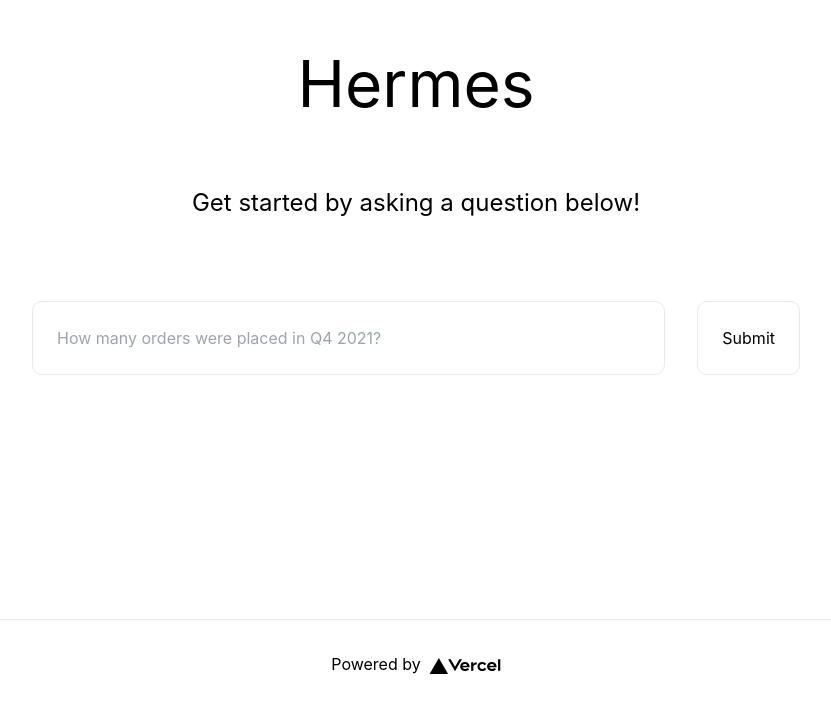
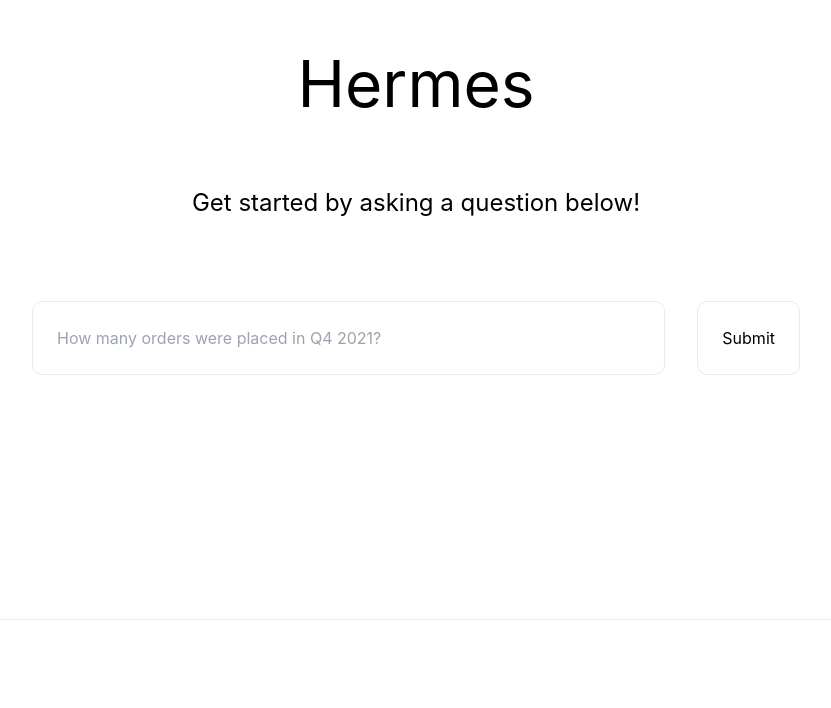
Before and after one commit to mjirv/hermes, a Next.js app: page / in a window 1280 px wide. Shown: the part 181-889 px from the top of the page, without its empty margins (224-1055 px from the left). After the commit the page ends 865 px from the top, so only its background shows below. Built offline with nearby package versions, Linux system fonts and the light colour scheme.

Commit message:
minor fixes

```diff
--- a/pages/index.tsx
+++ b/pages/index.tsx
@@ -42,7 +42,7 @@ const Home: NextPage = () => {
             </div>
           )}
           {errors ? (
-            `Error: ${JSON.stringify(errors)}`
+            <text>{`Error: ${JSON.stringify(errors)}`}</text>
           ) : (
             <QuestionResults data={data} loading={loading} />
           )}
@@ -50,7 +50,7 @@ const Home: NextPage = () => {
       </main>
 
       <footer className={styles.footer}>
-        <a
+        {/* <a
           href="https://vercel.com?utm_source=create-next-app&utm_medium=default-template&utm_campaign=create-next-app"
           target="_blank"
           rel="noopener noreferrer"
@@ -59,7 +59,7 @@ const Home: NextPage = () => {
           <span className={styles.logo}>
             <Image src="/vercel.svg" alt="Vercel Logo" width={72} height={16} />
           </span>
-        </a>
+        </a> */}
       </footer>
     </div>
   );
```
